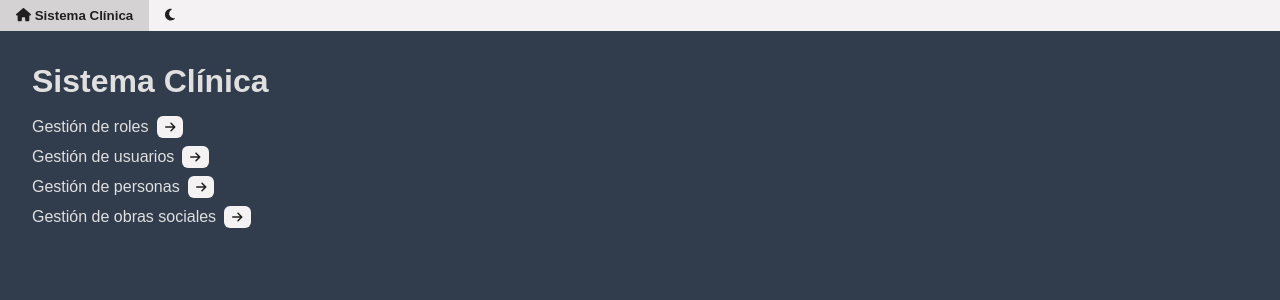
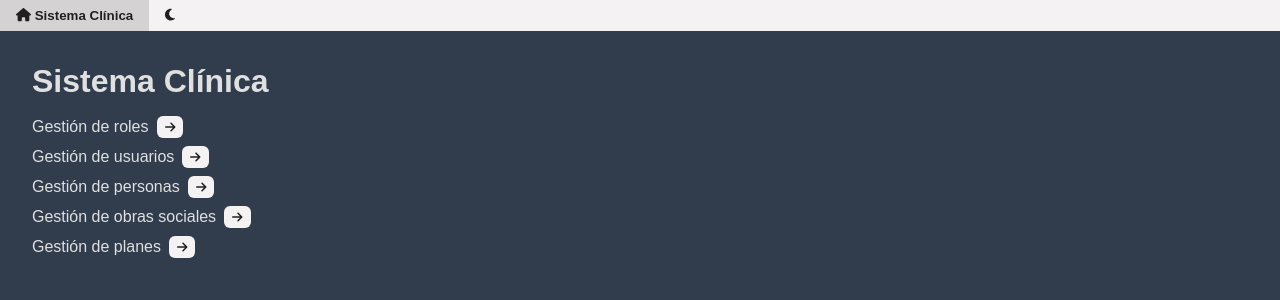
Before and after one commit to Pitanga19/sistema-clinica, a React (Vite) app in the folder front/: page / in a window 1280 px wide. Shown: the top 300 px of the page. Built offline with nearby package versions, Linux system fonts and the light colour scheme; sample sign-in values are in the browser's storage.

Commit message:
Agregar gestión de planes

```diff
--- a/front/src/modules/dashboard/pages/Dashboard.tsx
+++ b/front/src/modules/dashboard/pages/Dashboard.tsx
@@ -20,12 +20,15 @@ const Dashboard = () => {
 
     const navigateToEntitiesList = () => navigate('/entities')
 
+    const navigateToPlansList = () => navigate('/plans')
+
     return (
         <DashboardView
             goToRolesList={navigateToRolesList}
             goToUsersList={navigateToUsersList}
             goToPersonsList={navigateToPersonsList}
             goToEntitiesList={navigateToEntitiesList}
+            goToPlansList={navigateToPlansList}
         />
     )
 }
--- a/front/src/modules/dashboard/pages/Dashboard.view.tsx
+++ b/front/src/modules/dashboard/pages/Dashboard.view.tsx
@@ -9,6 +9,7 @@ interface DashboardViewProps {
     goToUsersList: () => void
     goToPersonsList: () => void
     goToEntitiesList: () => void
+    goToPlansList: () => void
 }
 
 const DashboardView = ({
@@ -16,6 +17,7 @@ const DashboardView = ({
     goToUsersList,
     goToPersonsList,
     goToEntitiesList,
+    goToPlansList,
 }: DashboardViewProps) => {
     return (
         <MainContainer>
@@ -45,6 +47,12 @@ const DashboardView = ({
                         <FontAwesomeIcon icon={faArrowRight} />
                     </InLineButton>
                 </ListItem>
+                <ListItem>
+                    Gestión de planes
+                    <InLineButton onClick={goToPlansList}>
+                        <FontAwesomeIcon icon={faArrowRight} />
+                    </InLineButton>
+                </ListItem>
             </List>
         </MainContainer>
     )
```
